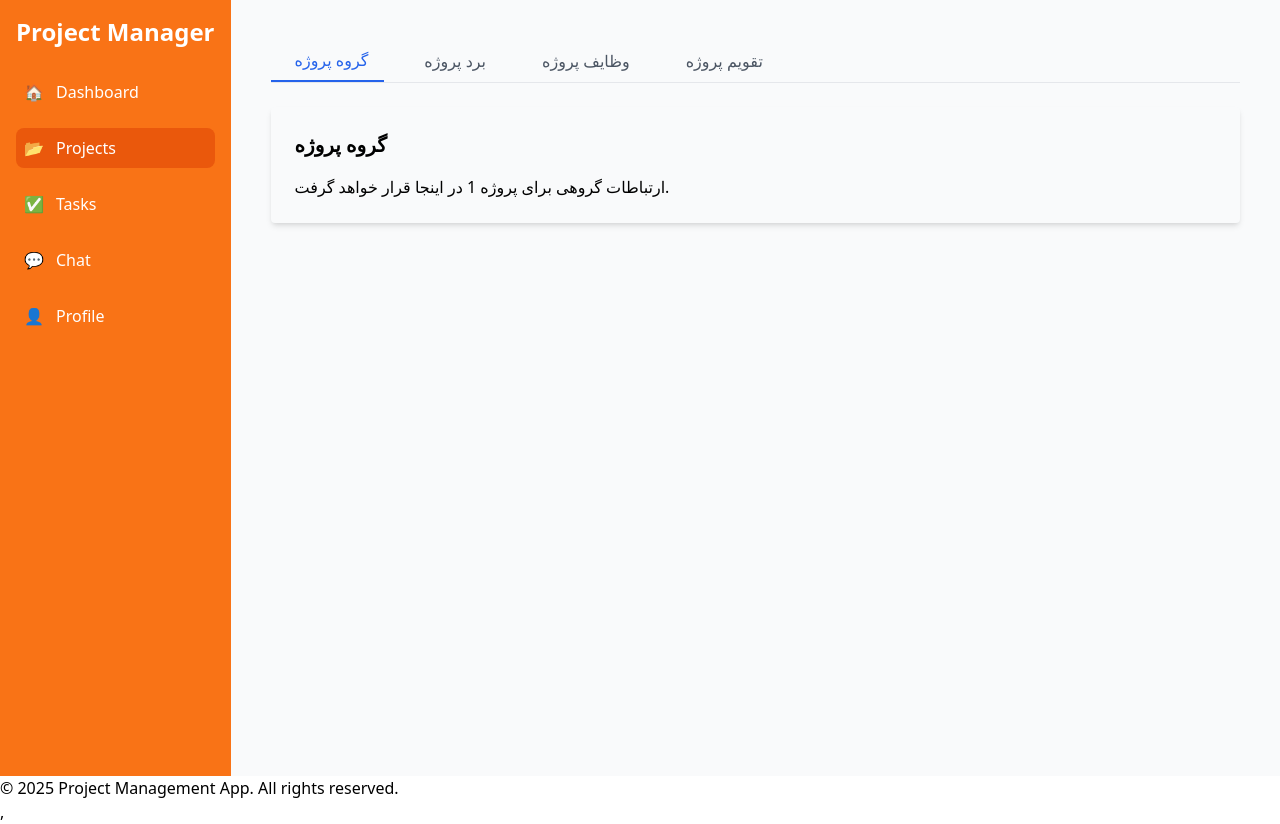
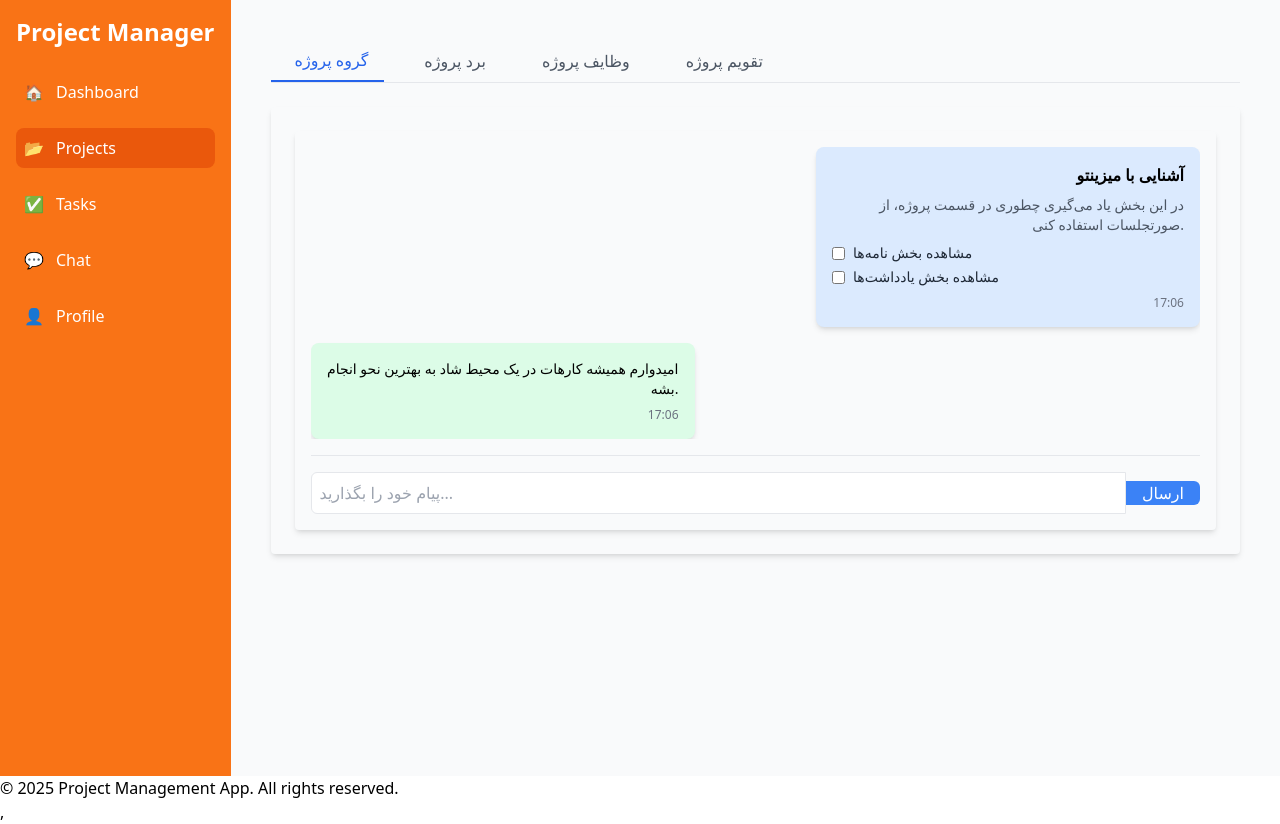
Before and after one commit to Mizito-Web/Mizito-Front, a React (Create React App) app: page /projects/1 in a window 1280 px wide. Built offline with nearby package versions, Linux system fonts and the light colour scheme.

Commit message:
70% of dahsboard, 50% of projects page, 80% tasks page

```diff
--- a/src/components/Chat/GroupChat.js
+++ b/src/components/Chat/GroupChat.js
@@ -1,10 +1,94 @@
-import React from 'react';
+import React, { useState } from 'react';
 
 const GroupChat = ({ projectId }) => {
+  const [messages, setMessages] = useState([
+    {
+      id: 1,
+      sender: 'user',
+      type: 'task',
+      title: 'آشنایی با میزینتو',
+      details: 'در این بخش یاد می‌گیری چطوری در قسمت پروژه، از صورتجلسات استفاده کنی.',
+      checklist: ['مشاهده بخش نامه‌ها', 'مشاهده بخش یادداشت‌ها'],
+      time: '17:06',
+    },
+    {
+      id: 2,
+      sender: 'other',
+      type: 'text',
+      content: 'امیدوارم همیشه کارهات در یک محیط شاد به بهترین نحو انجام بشه.',
+      time: '17:06',
+    },
+  ]);
+
+  const [newMessage, setNewMessage] = useState('');
+
+  const sendMessage = () => {
+    if (newMessage.trim() === '') return;
+    setMessages([
+      ...messages,
+      {
+        id: Date.now(),
+        sender: 'user',
+        type: 'text',
+        content: newMessage,
+        time: new Date().toLocaleTimeString([], { hour: '2-digit', minute: '2-digit' }),
+      },
+    ]);
+    setNewMessage('');
+  };
+
   return (
-    <div>
-      <h2 className="text-xl font-bold mb-4">گروه پروژه</h2>
-      <p>ارتباطات گروهی برای پروژه {projectId} در اینجا قرار خواهد گرفت.</p>
+    <div className="flex flex-col h-full bg-gray-50 rounded shadow-md p-4">
+      {/* Message List */}
+      <div className="flex-1 overflow-y-auto space-y-4">
+        {messages.map((msg) => (
+          <div
+            key={msg.id}
+            className={`flex ${msg.sender === 'user' ? 'justify-end' : 'justify-start'}`}
+          >
+            <div
+              className={`max-w-sm p-4 rounded-lg shadow-md ${
+                msg.sender === 'user' ? 'bg-blue-100 text-right' : 'bg-green-100 text-right'
+              }`}
+            >
+              {msg.type === 'task' ? (
+                <div>
+                  <h3 className="font-bold mb-2">{msg.title}</h3>
+                  <p className="text-sm text-gray-600 mb-2">{msg.details}</p>
+                  <ul className="space-y-1 text-sm text-gray-800">
+                    {msg.checklist.map((item, index) => (
+                      <li key={index} className="flex items-center">
+                        <input type="checkbox" className="mr-2" />
+                        {item}
+                      </li>
+                    ))}
+                  </ul>
+                </div>
+              ) : (
+                <p className="text-sm">{msg.content}</p>
+              )}
+              <span className="block text-xs text-gray-500 mt-2">{msg.time}</span>
+            </div>
+          </div>
+        ))}
+      </div>
+
+      {/* Input Area */}
+      <div className="flex items-center mt-4 border-t pt-4">
+        <input
+          type="text"
+          placeholder="پیام خود را بگذارید..."
+          value={newMessage}
+          onChange={(e) => setNewMessage(e.target.value)}
+          className="flex-1 p-2 border rounded-l-md focus:outline-none focus:ring-2 focus:ring-blue-400"
+        />
+        <button
+          onClick={sendMessage}
+          className="px-4 bg-blue-500 text-white rounded-r-md hover:bg-blue-600"
+        >
+          ارسال
+        </button>
+      </div>
     </div>
   );
 };
--- a/src/components/Projects/ProjectTasks.js
+++ b/src/components/Projects/ProjectTasks.js
@@ -1,10 +1,54 @@
-import React from 'react';
+import React, { useState } from 'react';
+import TaskList from '../Tasks/TaskList';
 
 const ProjectTasks = () => {
+  const [tasks, setTasks] = useState([
+    { id: 1, title: 'دعوت از دوستان و همکاران', details: 'هر وقت خواستی همکارانت رو به میزکارت دعوت کنی', done: false },
+    { id: 2, title: 'مشاهده بخش نامه‌ها', details: 'نامه‌ها معمولاً برای کارهای رسمی استفاده میشن', done: false },
+    { id: 3, title: 'مشاهده بخش یادداشت‌ها', details: 'یادداشت‌ها کاملاً شخصی هستند', done: false },
+  ]);
+
+  const [filter, setFilter] = useState('all'); // Filter state: 'all', 'done', or 'undone'
+
+  // Filter tasks based on the selected filter
+  const filteredTasks = tasks.filter((task) => {
+    if (filter === 'done') return task.done;
+    if (filter === 'undone') return !task.done;
+    return true; // 'all'
+  });
+
+  // Mark task as done or undone
+  const handleMarkDone = (taskId) => {
+    setTasks((prevTasks) =>
+      prevTasks.map((task) =>
+        task.id === taskId ? { ...task, done: !task.done } : task
+      )
+    );
+  };
+
   return (
     <div>
-      <h2 className="text-xl font-bold mb-4">وظایف پروژه</h2>
-      <p>لیست وظایف پروژه در اینجا نمایش داده خواهد شد.</p>
+      {/* Header Section */}
+      <div className="flex items-center justify-between mb-4">
+        <h2 className="text-lg font-bold">کارهای پروژه</h2>
+        {/* Filter Dropdown */}
+        <div className="flex items-center space-x-4 rtl:space-x-reverse">
+          <label htmlFor="filter" className="text-gray-600 text-sm">نمایش:</label>
+          <select
+            id="filter"
+            value={filter}
+            onChange={(e) => setFilter(e.target.value)}
+            className="p-2 border rounded text-sm"
+          >
+            <option value="all">همه</option>
+            <option value="done">انجام شده</option>
+            <option value="undone">انجام نشده</option>
+          </select>
+        </div>
+      </div>
+
+      {/* Task List */}
+      <TaskList tasks={filteredTasks} onMarkDone={handleMarkDone} />
     </div>
   );
 };
--- a/src/components/Tasks/TaskCard.js
+++ b/src/components/Tasks/TaskCard.js
@@ -1,4 +1,3 @@
-// src/components/Dashboard/TaskCard.js
 import React from 'react';
 
 // Helper function to truncate text
--- /dev/null
+++ b/src/components/Tasks/TaskForm.js
@@ -0,0 +1,56 @@
+import React, { useState } from 'react';
+
+const TaskForm = ({ onSubmit, onCancel }) => {
+  const [title, setTitle] = useState('');
+  const [details, setDetails] = useState('');
+
+  const handleSubmit = (e) => {
+    e.preventDefault();
+    if (!title.trim()) return alert('عنوان فعالیت نمی‌تواند خالی باشد!');
+    onSubmit({ title, details });
+  };
+
+  return (
+    <form onSubmit={handleSubmit}>
+      <h3 className="text-lg font-bold mb-4">ایجاد وظیفه</h3>
+      {/* Title */}
+      <div className="mb-4">
+        <label className="block text-sm font-medium text-gray-700 mb-1">عنوان فعالیت</label>
+        <input
+          type="text"
+          className="border border-gray-300 rounded px-3 py-2 w-full focus:outline-none focus:ring focus:ring-green-200"
+          placeholder="عنوان فعالیت جدید..."
+          value={title}
+          onChange={(e) => setTitle(e.target.value)}
+        />
+      </div>
+
+      {/* Details */}
+      <div className="mb-4">
+        <label className="block text-sm font-medium text-gray-700 mb-1">افزودن توضیحات</label>
+        <textarea
+          className="border border-gray-300 rounded px-3 py-2 w-full focus:outline-none focus:ring focus:ring-green-200"
+          placeholder="توضیحات وظیفه..."
+          value={details}
+          onChange={(e) => setDetails(e.target.value)}
+        ></textarea>
+      </div>
+
+      {/* Buttons */}
+      <div className="flex justify-end gap-2">
+        <button
+          type="button"
+          onClick={onCancel}
+          className="px-4 py-2 bg-red-500 text-white rounded hover:bg-red-600"
+        >
+          انصراف
+        </button>
+        <button type="submit" className="px-4 py-2 bg-green-500 text-white rounded hover:bg-green-600">
+          ایجاد
+        </button>
+      </div>
+    </form>
+  );
+};
+
+export default TaskForm;
--- a/src/components/Tasks/TaskList.js
+++ b/src/components/Tasks/TaskList.js
@@ -1,4 +1,3 @@
-// src/components/Dashboard/TaskList.js
 import React from 'react';
 import TaskCard from './TaskCard';
 
--- a/src/pages/Dashboard.js
+++ b/src/pages/Dashboard.js
@@ -14,6 +14,7 @@ const Dashboard = () => {
   });
 
   // Project Progress State
+
   const [projects, setProjects] = useState([
     {
       id: 1,
--- a/src/pages/Tasks.js
+++ b/src/pages/Tasks.js
@@ -1,28 +1,96 @@
 import React, { useState, useEffect } from 'react';
-import TaskList from '../components/Tasks/TaskList';
-import { getTasks } from '../services/taskService'; // Assuming a task service is in place
-
+import TaskList from '../components/Tasks/TaskList'; // Task list for tasks display
+// import { getTasks } from '../services/taskService'; // Uncomment when backend is implemented
+import TaskForm from '../components/Tasks/TaskForm';
 const Tasks = () => {
-    const [tasks, setTasks] = useState([]);
+  const [tasks, setTasks] = useState([]); // Task data
+  const [filter, setFilter] = useState('all'); // Task filter: 'all', 'done', 'undone'
+  const [showTaskForm, setShowTaskForm] = useState(false); // Show/Hide form
 
   useEffect(() => {
+    // Mock Data for Tasks
+    const mockTasks = [
+      { id: 1, title: 'دعوت از دوستان و همکاران', done: false, details: 'تنظیم دعوت‌نامه‌ها برای همکاران' },
+      { id: 2, title: 'مشاهده بخش نامه‌ها', done: false, details: 'بررسی نامه‌های رسمی برای ارسال گزارش‌ها' },
+      { id: 3, title: 'مشاهده بخش یادداشت‌ها', done: true, details: 'مشاهده و ویرایش یادداشت‌های شخصی' },
+    ];
+
+    // Simulate API call with mock data
     const fetchTasks = async () => {
-            const tasksData = await getTasks();
+      // const tasksData = await getTasks(); // Uncomment when backend is ready
+      const tasksData = mockTasks; // Use mock data
       setTasks(tasksData);
     };
 
     fetchTasks();
   }, []);
 
-    const handleEditTask = (task) => {
-        // Logic to edit the task
-        console.log('Edit task', task);
+  const handleFilterChange = (e) => {
+    setFilter(e.target.value);
   };
+
+  // Function to mark a task as done or undone
+  const handleMarkDone = (taskId) => {
+    setTasks((prevTasks) =>
+      prevTasks.map((task) =>
+        task.id === taskId ? { ...task, done: !task.done } : task
+      )
+    );
+  };
+
+  // Function to add a new task
+  const handleAddTask = (newTask) => {
+    setTasks([...tasks, { ...newTask, id: tasks.length + 1, done: false }]);
+    setShowTaskForm(false);
+  };
+
+  // Apply filter logic
+  const filteredTasks = tasks.filter((task) => {
+    if (filter === 'done') return task.done;
+    if (filter === 'undone') return !task.done;
+    return true; // 'all'
+  });
 
   return (
     <div className="tasks p-6">
-            <h2 className="text-2xl font-bold mb-6">My Tasks</h2>
-            <TaskList tasks={tasks} onEditTask={handleEditTask} />
+      {/* Header Section */}
+      <div className="flex justify-between items-center mb-6">
+        <h2 className="text-xl font-bold text-gray-700">کارهای من</h2>
+        <button
+          onClick={() => setShowTaskForm(true)}
+          className="px-4 py-2 bg-green-500 text-white rounded hover:bg-green-600"
+        >
+          ایجاد وظیفه +
+        </button>
+      </div>
+
+      {/* Filter Section */}
+      <div className="flex items-center justify-between mb-4">
+        <div className="flex items-center space-x-4 rtl:space-x-reverse">
+          <label className="text-gray-600">نمایش:</label>
+          <select
+            value={filter}
+            onChange={handleFilterChange}
+            className="border border-gray-300 rounded px-3 py-2 focus:outline-none focus:ring focus:ring-green-200"
+          >
+            <option value="all">همه وظایف</option>
+            <option value="undone">وظایف انجام نشده</option>
+            <option value="done">وظایف انجام شده</option>
+          </select>
+        </div>
+      </div>
+
+      {/* Task Form Modal */}
+      {showTaskForm && (
+        <div className="fixed inset-0 bg-gray-800 bg-opacity-50 flex justify-center items-center">
+          <div className="bg-white p-6 rounded shadow-lg w-96">
+            <TaskForm onSubmit={handleAddTask} onCancel={() => setShowTaskForm(false)} />
+          </div>
+        </div>
+      )}
+
+      {/* Task List */}
+      <TaskList tasks={filteredTasks} onMarkDone={handleMarkDone} />
     </div>
   );
 };
```
Lines whose indentation alone changed are shown as unchanged.
